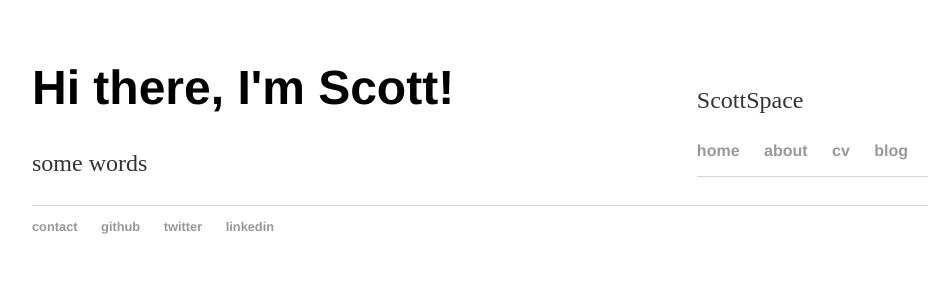
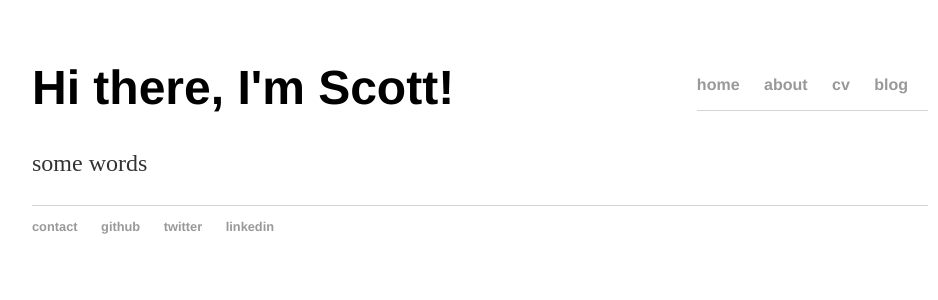
Before and after one commit to sjdenholm/sjdenholm.github.io, a Jekyll site: the page built from index.html, in a window 1280 px wide. Shown: the top 300 px of the page, without its empty margins (160-1098 px from the left). Built offline with Jekyll 4.4.1, drawn with Linux system fonts in a browser that asks for light colours.

Commit message:
Update header.html

```diff
--- a/_includes/header.html
+++ b/_includes/header.html
@@ -1,6 +1,8 @@
+
+<div class="wrapper">
+  <a class="site-title" href="{{ site.baseurl }}/">{{ site.title }}</a>
 
 <nav>
-  <p>ScottSpace</p>
   <ul>
     <li><a href="/">home</a></li>
     <li><a href="/about">about</a></li>
@@ -8,3 +10,4 @@
   	<li><a href="/blog">blog</a></li>
   </ul>
 </nav>
+</div>
```
